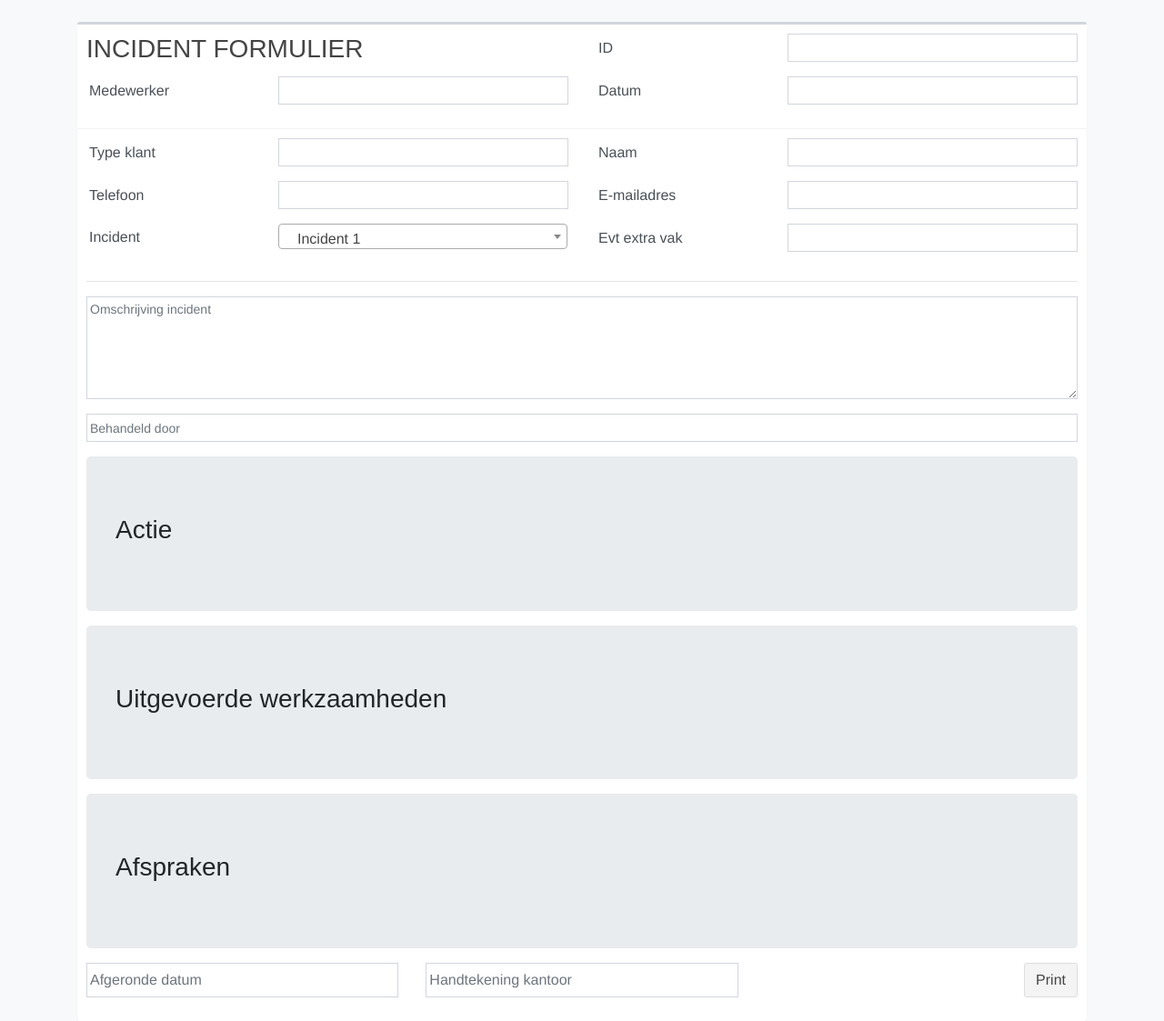
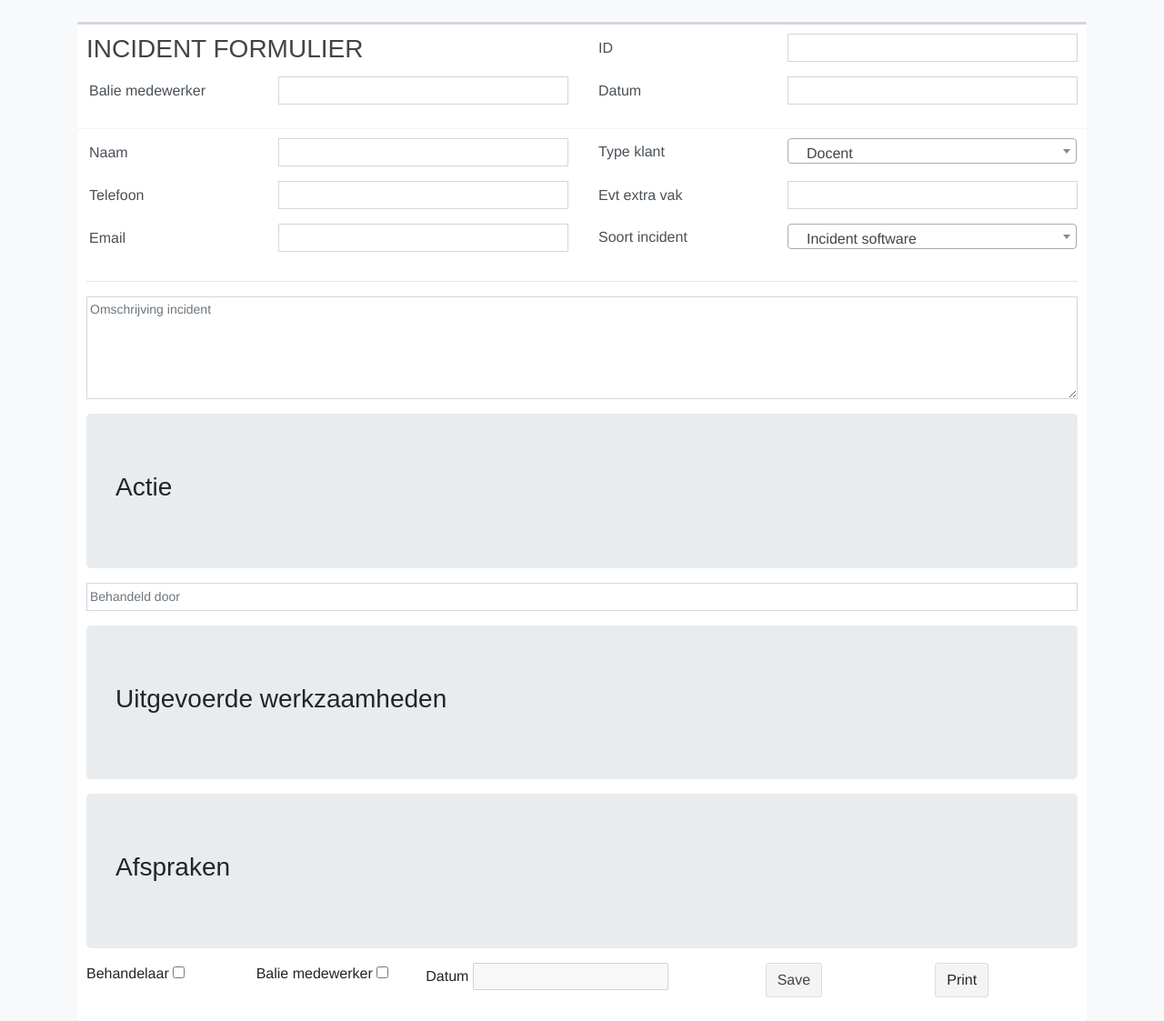
Before and after one commit to NotoriousRick/IMSProject, a PHP site: page / in a window 1280 px wide. Shown: the part 56-1179 px from the top of the page at 91% size. Run offline with PHP 8.4, Linux system fonts and the light colour scheme.

Commit message:
FORM UPDATE

```diff
--- a/Index.php
+++ b/Index.php
@@ -1,16 +1,18 @@
 <html>
 <head>
-        <link rel="stylesheet" href="https://stackpath.bootstrapcdn.com/bootstrap/4.1.0/css/bootstrap.min.css" integrity="sha384-9gVQ4dYFwwWSjIDZnLEWnxCjeSWFphJiwGPXr1jddIhOegiu1FwO5qRGvFXOdJZ4" crossorigin="anonymous">
+    <link rel="stylesheet" href="https://stackpath.bootstrapcdn.com/bootstrap/4.1.0/css/bootstrap.min.css"
+          integrity="sha384-9gVQ4dYFwwWSjIDZnLEWnxCjeSWFphJiwGPXr1jddIhOegiu1FwO5qRGvFXOdJZ4" crossorigin="anonymous">
     <link rel="stylesheet" type="text/css" href="public/Custom.css">
     <link rel="stylesheet" href="Public/AdminLTE/AdminLTE.min.css">
-        <link href="https://cdnjs.cloudflare.com/ajax/libs/select2/4.0.6-rc.0/css/select2.min.css" rel="stylesheet" />
+    <link href="https://cdnjs.cloudflare.com/ajax/libs/select2/4.0.6-rc.0/css/select2.min.css" rel="stylesheet"/>
     <title>IMS</title>
 </head>
 <body>
 <div class="container" id="container_navbar">
     <nav class="navbar navbar-expand-lg fixed-top navbar-light bg-light">
         <a class="navbar-brand" href="#">IMS</a>
-                <button class="navbar-toggler" type="button" data-toggle="collapse" data-target="#navbarNavDropdown" aria-controls="navbarNavDropdown" aria-expanded="false" aria-label="Toggle navigation">
+        <button class="navbar-toggler" type="button" data-toggle="collapse" data-target="#navbarNavDropdown"
+                aria-controls="navbarNavDropdown" aria-expanded="false" aria-label="Toggle navigation">
             <span class="navbar-toggler-icon"></span>
         </button>
         <div class="collapse navbar-collapse" id="navbarNavDropdown">
@@ -27,6 +29,7 @@
         </div>
     </nav>
 </div>
+<form method="post" action="">
     <div class="container">
         <div class="box">
             <div class="box-header with-border">
@@ -34,24 +37,24 @@
                     <div class="col-lg-6">
                         <h3>INCIDENT FORMULIER</h3>
                     </div>
-
                     <div class="col-lg-6">
                         <div class="input-group">
                             <div class="input-group-prepend">
                                 <span class="input-group-text" id="span_margin_radius_padding">ID</span>
                             </div>
-                                <input type="text" class="form-control form-control-sm" id="input_margin_radius_padding" name="incident_number">
+                            <input type="text" class="form-control form-control-sm" id="input_margin_radius_padding"
+                                   name="incident_number">
                         </div>
                     </div>
                 </div>
-
                 <div class="row">
                     <div class="col-lg-6">
                         <div class="input-group">
                             <div class="input-group-prepend">
-                                    <span class="input-group-text" id="span_margin_radius_padding">Medewerker</span>
+                                <span class="input-group-text" id="span_margin_radius_padding">Balie medewerker</span>
                             </div>
-                            <input type="text" class="form-control form-control-sm" id="input_margin_radius_padding" name="collaborator">
+                            <input type="text" class="form-control form-control-sm" id="input_margin_radius_padding"
+                                   name="collaborator">
                         </div>
                     </div>
                     <div class="col-lg-6">
@@ -59,7 +62,8 @@
                             <div class="input-group-prepend">
                                 <span class="input-group-text" id="span_margin_radius_padding">Datum</span>
                             </div>
-                                <input type="text" class="form-control form-control-sm" id="input_margin_radius_padding"  name="date">
+                            <input type="text" class="form-control form-control-sm" id="input_margin_radius_padding"
+                                   name="date">
                         </div>
                     </div>
                 </div>
@@ -69,17 +73,22 @@
                     <div class="col-lg-6">
                         <div class="input-group">
                             <div class="input-group-prepend">
-                                    <span class="input-group-text" id="span_margin_radius_padding">Type klant</span>
+                                <span class="input-group-text" id="span_margin_radius_padding">Naam</span>
                             </div>
-                                <input type="text" class="form-control form-control-sm" id="input_margin_radius_padding"  name="customer_type">
+                            <input type="text" class="form-control form-control-sm" id="input_margin_radius_padding"
+                                   name="name">
                         </div>
                     </div>
                     <div class="col-lg-6">
                         <div class="input-group">
                             <div class="input-group-prepend">
-                                    <span class="input-group-text" id="span_margin_radius_padding">Naam</span>
+                                <span class="input-group-text" id="span_margin_radius_padding">Type klant</span>
                             </div>
-                                <input type="text" class="form-control form-control-sm" id="input_margin_radius_padding"  name="name">
+                            <select class="select_two" name="customer_type" style="width:60%; border:none;">
+                                <option>Docent</option>
+                                <option>Student</option>
+                                <option>Extern</option>
+                            </select>
                         </div>
                     </div>
                 </div>
@@ -89,30 +98,8 @@
                             <div class="input-group-prepend">
                                 <span class="input-group-text" id="span_margin_radius_padding">Telefoon</span>
                             </div>
-                                <input type="text" class="form-control form-control-sm" id="input_margin_radius_padding"  name="phone">
-                            </div>
-                        </div>
-
-                        <div class="col-lg-6">
-                            <div class="input-group">
-                                <div class="input-group-prepend">
-                                    <span class="input-group-text" id="span_margin_radius_padding">E-mailadres</span>
-                                </div>
-                                <input type="text" class="form-control form-control-sm" id="input_margin_radius_padding"  name="email">
-                            </div>
-                        </div>
-                    </div>
-                    <div class="row">
-                        <div class="col-lg-6">
-                          <div class="input-group">
-                              <div class="input-group-prepend">
-                                  <span class="input-group-text" id="span_margin_radius_padding">Incident</span>
-                              </div>
-                            <select class="select_two" name="type_of_notification" style="width:60%; border:none;">
-                                <option>Incident 1</option>
-                                <option>Incident 2</option>
-                                <option>Incident 3</option>
-                            </select>
+                            <input type="text" class="form-control form-control-sm" id="input_margin_radius_padding"
+                                   name="phone">
                         </div>
                     </div>
                     <div class="col-lg-6">
@@ -120,21 +107,38 @@
                             <div class="input-group-prepend">
                                 <span class="input-group-text" id="span_margin_radius_padding">Evt extra vak</span>
                             </div>
-                            <input type="text" class="form-control form-control-sm" id="input_margin_radius_padding"  name="extra_subject">
+                            <input type="text" class="form-control form-control-sm" id="input_margin_radius_padding"
+                                   name="extra_subject">
+                        </div>
+                    </div>
+                    <div class="col-lg-6">
+                        <div class="input-group">
+                            <div class="input-group-prepend">
+                                <span class="input-group-text" id="span_margin_radius_padding">Email</span>
+                            </div>
+                            <input type="text" class="form-control form-control-sm" id="input_margin_radius_padding"
+                                   name="email">
+                        </div>
+                    </div>
+                    <div class="col-lg-6">
+                        <div class="input-group">
+                            <div class="input-group-prepend">
+                                <span class="input-group-text" id="span_margin_radius_padding">Soort incident</span>
+                            </div>
+                            <select class="select_two" name="type_of_notification" style="width:60%; border:none;">
+                                <option>Incident software</option>
+                                <option>Incident hardware</option>
+                                <option>Incident advies</option>
+                                <option>Incident verzoek</option>
+                            </select>
                         </div>
                     </div>
                 </div>
                 <hr>
                 <div class="row">
                     <div class="col">
-                            <textarea class="form-control form-control-sm" id="input_margin_radius_padding" rows="5" placeholder="Omschrijving incident"></textarea>
-                        </div>
-                    </div>
-                    <div class="row">
-
-                        <div class="col">
-
-                            <input type="text" class="form-control form-control-sm"  id="input_margin_radius_padding" name="treated by" placeholder="Behandeld door">
+                    <textarea class="form-control form-control-sm" id="input_margin_radius_padding" rows="5"
+                              placeholder="Omschrijving incident"></textarea>
                     </div>
                 </div>
                 <div class="row">
@@ -142,6 +146,12 @@
                         <div class="jumbotron" id="jumbotron_margin">
                             <h3>Actie</h3>
                         </div>
+                    </div>
+                </div>
+                <div class="row">
+                    <div class="col">
+                        <input type="text" class="form-control form-control-sm" id="input_margin_radius_padding"
+                               name="treated by" placeholder="Behandeld door">
                     </div>
                 </div>
                 <div class="row">
@@ -159,29 +169,54 @@
                     </div>
                 </div>
                 <div class="row">
-                        <div class="col">
-                            <input type="text" class="form-control" id="input_margin_radius_padding" name="rounded_date" placeholder="Afgeronde datum">
+                    <div class="col-md-2">
+                        <div class="form-group">
+                            <label for="practitioner">Behandelaar</label>
+                            <input type="checkbox" name="practitioner">
                         </div>
-                        <div class="col">
-                            <input type="text" class="form-control" id="input_margin_radius_padding" name="signature_office" placeholder="Handtekening kantoor">
                     </div>
-                        <div class="col">
-                            <a class="btn btn-default float-right" href="#">Print</a>
+                    <div class="col-md-2">
+                        <div class="form-group">
+                            <label for="desk_employee">Balie medewerker</label>
+                            <input type="checkbox" name="desk_employee">
+                        </div>
+                    </div>
+                    <div class="col-md-4">
+                        <div class="form-group">
+                            <label for="rounded_date">Datum</label>
+                            <input type="text" id="rounded_date" name="rounded_date" disabled>
+                        </div>
+                    </div>
+                    <div class="col-md-2">
+                        <div class="form-group">
+                            <input type="submit" id="save" class="btn btn-default" value="Save">
+                        </div>
+                    </div>
+                    <div class="col-md-2">
+                        <div class="form-group">
+                            <a class="btn btn-default" onclick="window.print()">Print</a>
                         </div>
                     </div>
                 </div>
             </div>
         </div>
+    </div>
+</form>
 </body>
-    <script src="https://code.jquery.com/jquery-3.3.1.slim.min.js" integrity="sha384-q8i/X+965DzO0rT7abK41JStQIAqVgRVzpbzo5smXKp4YfRvH+8abtTE1Pi6jizo" crossorigin="anonymous"></script>
-    <script src="https://cdnjs.cloudflare.com/ajax/libs/popper.js/1.14.0/umd/popper.min.js" integrity="sha384-cs/chFZiN24E4KMATLdqdvsezGxaGsi4hLGOzlXwp5UZB1LY//20VyM2taTB4QvJ" crossorigin="anonymous"></script>
-    <script src="https://stackpath.bootstrapcdn.com/bootstrap/4.1.0/js/bootstrap.min.js" integrity="sha384-uefMccjFJAIv6A+rW+L4AHf99KvxDjWSu1z9VI8SKNVmz4sk7buKt/6v9KI65qnm" crossorigin="anonymous"></script>
+<script src="https://code.jquery.com/jquery-3.3.1.slim.min.js"
+        integrity="sha384-q8i/X+965DzO0rT7abK41JStQIAqVgRVzpbzo5smXKp4YfRvH+8abtTE1Pi6jizo"
+        crossorigin="anonymous"></script>
+<script src="https://cdnjs.cloudflare.com/ajax/libs/popper.js/1.14.0/umd/popper.min.js"
+        integrity="sha384-cs/chFZiN24E4KMATLdqdvsezGxaGsi4hLGOzlXwp5UZB1LY//20VyM2taTB4QvJ"
+        crossorigin="anonymous"></script>
+<script src="https://stackpath.bootstrapcdn.com/bootstrap/4.1.0/js/bootstrap.min.js"
+        integrity="sha384-uefMccjFJAIv6A+rW+L4AHf99KvxDjWSu1z9VI8SKNVmz4sk7buKt/6v9KI65qnm"
+        crossorigin="anonymous"></script>
 <script src="https://cdnjs.cloudflare.com/ajax/libs/select2/4.0.6-rc.0/js/select2.min.js"></script>
+<!--SELECT 2 PLUGIN-->
 <script>
-
     $(document).ready(function () {
         $('.select_two').select2();
     });
 </script>
-
 </html>
```
Also changed, not shown: 2 other files. Lines whose indentation alone changed are shown as unchanged.
